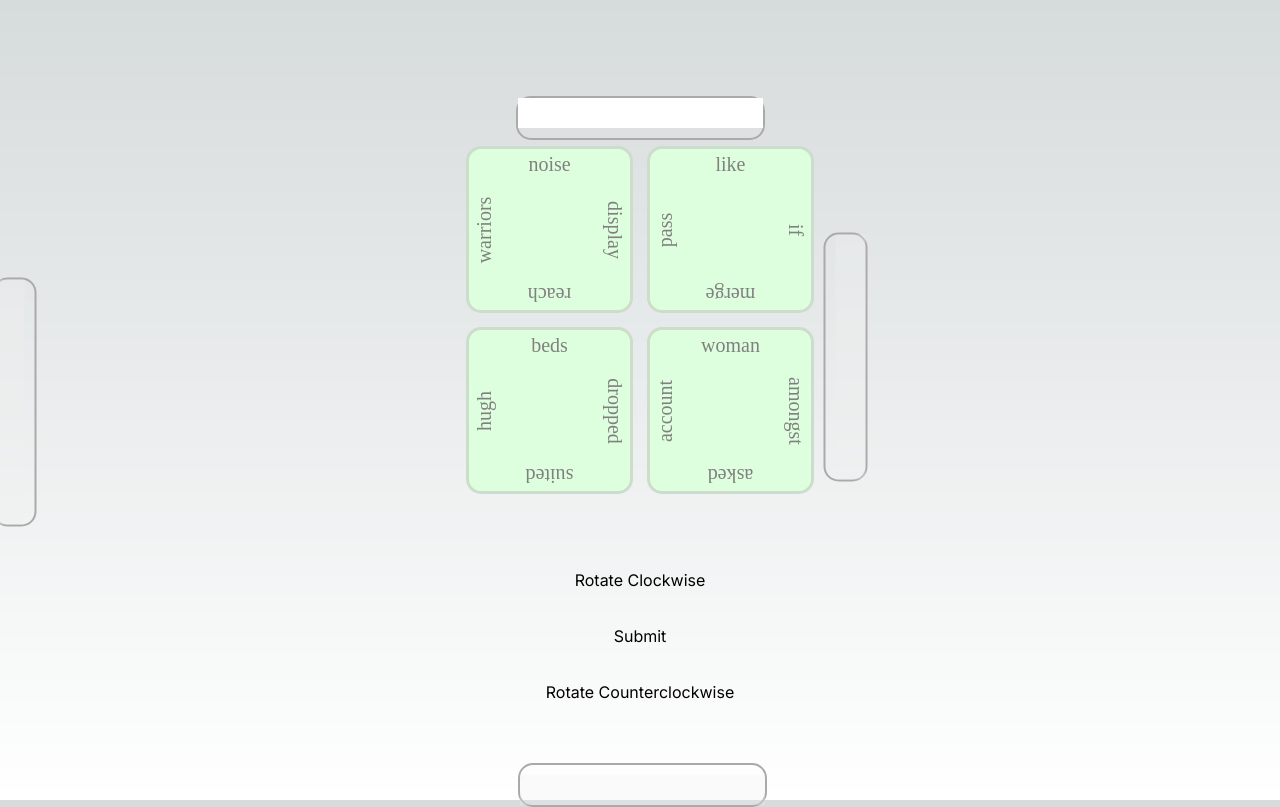
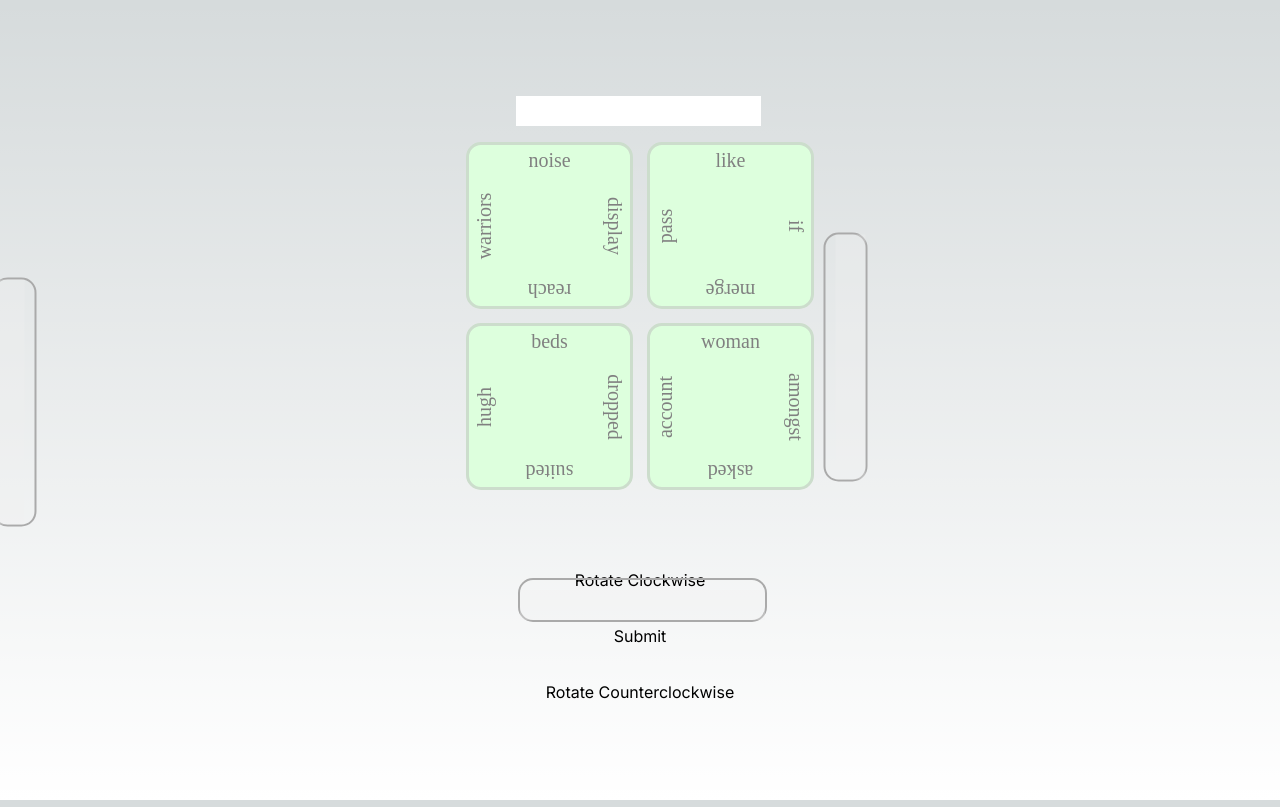
Before and after one commit to nezumi149/nextjs-boilerplate, a Next.js app: page / in a window 1280 px wide. Built offline with nearby package versions, Linux system fonts and the light colour scheme.

Commit message:
update bottom panel

```diff
--- a/app/page.tsx
+++ b/app/page.tsx
@@ -36,7 +36,7 @@ const Home = () => {
   const bottomInputStyle: React.CSSProperties = {
     rotate: '180deg',
     bottom : '0px',
-    transform: 'translateY(-7px) translateX(-98px)',
+    transform: 'translateY(178px) translateX(-98px)',
     position: 'absolute'
   }
 
@@ -49,20 +49,23 @@ const Home = () => {
   }
 
   const greyInputStyle: React.CSSProperties = {
-    border: '#AAAAAA 2px solid',
-    borderRadius: '15px',
     width: '249px',
     margin: 'auto',
     paddingBottom: '10px',
+  }
+
+  const borderStyle:  React.CSSProperties = {
+    border: '#AAAAAA 2px solid',
+    borderRadius: '15px'
   }
 
   return(
     <main className="flex min-h-screen flex-col items-center justify-between p-24">
       <div id='fourLeafOuter' style={{ fontSize: 20, fontFamily: 'aga-arabesque', color: 'gray', height: '440px', width: '440px'}}>
         <Input text={textsRotation[rotation]} setText={setterRotation[rotation]} disabled={disabled} styling={{...greyInputStyle}}/>
-        <Input text={textsRotation[(rotation + 3) % 4]} setText={setterRotation[rotation]} disabled='true'  styling={{...rightInputStyle, ...greyInputStyle}}/>
-        <Input text={textsRotation[(rotation + 2) % 4]} setText={setterRotation[rotation]} disabled='true' styling={{...bottomInputStyle, ...greyInputStyle}}/>
-        <Input text={textsRotation[(rotation + 1) % 4]} setText={setterRotation[rotation]} disabled='true' styling={{...leftInputStyle, ...greyInputStyle}}/>
+        <Input text={textsRotation[(rotation + 3) % 4]} setText={setterRotation[rotation]} disabled='true'  styling={{...rightInputStyle, ...greyInputStyle, ...borderStyle}}/>
+        <Input text={textsRotation[(rotation + 2) % 4]} setText={setterRotation[rotation]} disabled='true' styling={{...bottomInputStyle, ...greyInputStyle, ...borderStyle}}/>
+        <Input text={textsRotation[(rotation + 1) % 4]} setText={setterRotation[rotation]} disabled='true' styling={{...leftInputStyle, ...greyInputStyle, ...borderStyle}}/>
         <div id='fourLeafInner' style={fourLeafInnerStyle}>
           <div style={{height:'179px', width:'179px', position: 'absolute', top:0, left: 0}}>
             <Leaf words={wordSample.slice(0,4)}  disabled={disabled}/>
```
